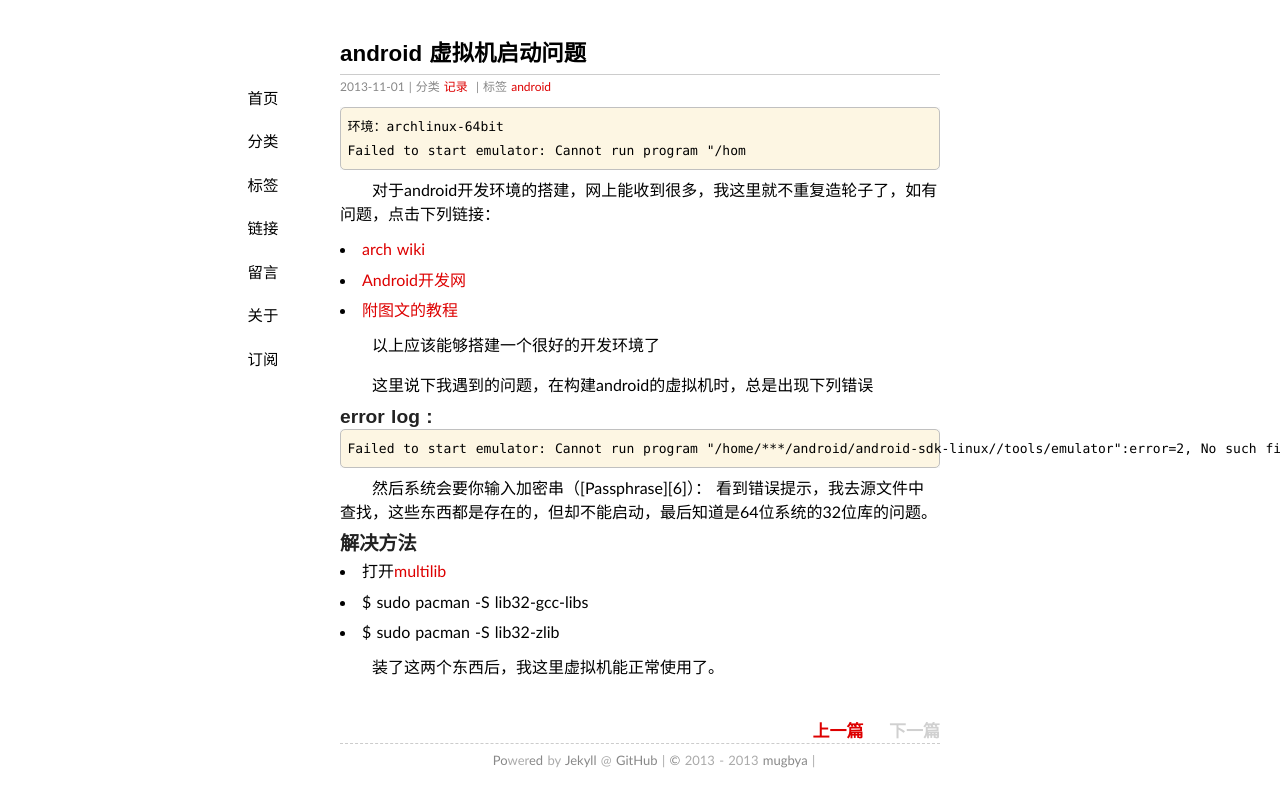
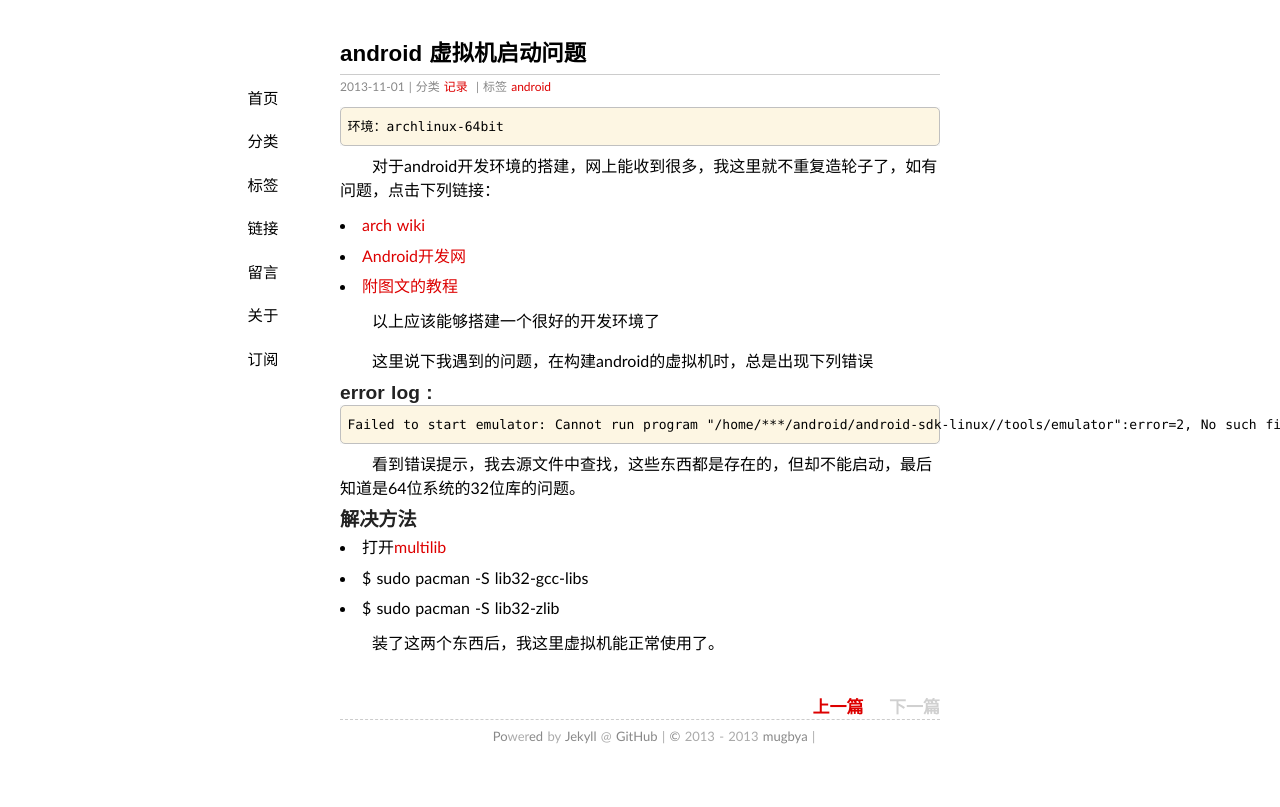
Before and after one commit to mugbya/mugbya.github.io, a Jekyll site: the page built from _posts/2013-11-1-android开发环境搭建之虚拟机启动问题.md, in a window 1280 px wide. Shown: the top 807 px of the page. Built offline with Jekyll 4.4.1, drawn with Linux system fonts in a browser that asks for light colours; some web fonts are replaced; Markdown is read by kramdown in place of the engine named in the settings; comment, search, counter and statistics services are not loaded.

Commit message:
Update 2013-11-1-android开发环境搭建之虚拟机启动问题.md

```diff
--- a/_posts/2013-11-1-android开发环境搭建之虚拟机启动问题.md
+++ b/_posts/2013-11-1-android开发环境搭建之虚拟机启动问题.md
@@ -7,7 +7,7 @@ tags: android
 ---
 
     环境：archlinux-64bit
-    Failed to start emulator: Cannot run program "/hom
+
 
 对于android开发环境的搭建，网上能收到很多，我这里就不重复造轮子了，如有问题，点击下列链接：
 
@@ -25,7 +25,7 @@ tags: android
 
     Failed to start emulator: Cannot run program "/home/***/android/android-sdk-linux//tools/emulator":error=2, No such file or directory
 
-然后系统会要你输入加密串（[Passphrase][6]）：
+
   看到错误提示，我去源文件中查找，这些东西都是存在的，但却不能启动，最后知道是64位系统的32位库的问题。
 
 ###解决方法
```
